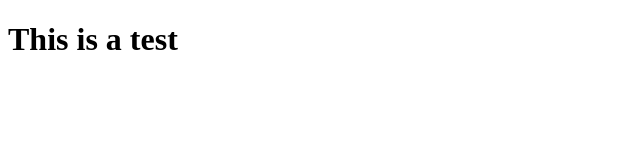
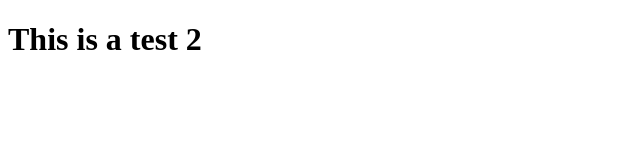
Before and after one commit to arguimercado/gittest, a plain HTML site: page index.html in a window 1280 px wide. Shown: the full height of the page, 0-640 px from the left. Drawn offline with Linux system fonts and the light colour scheme.

Commit message:
feature 2

```diff
--- a/index.html
+++ b/index.html
@@ -6,6 +6,6 @@
     <title>Document</title>
 </head>
 <body>
-    <h1>This is a test</h1>
+    <h1>This is a test 2</h1>
 </body>
 </html>
```
